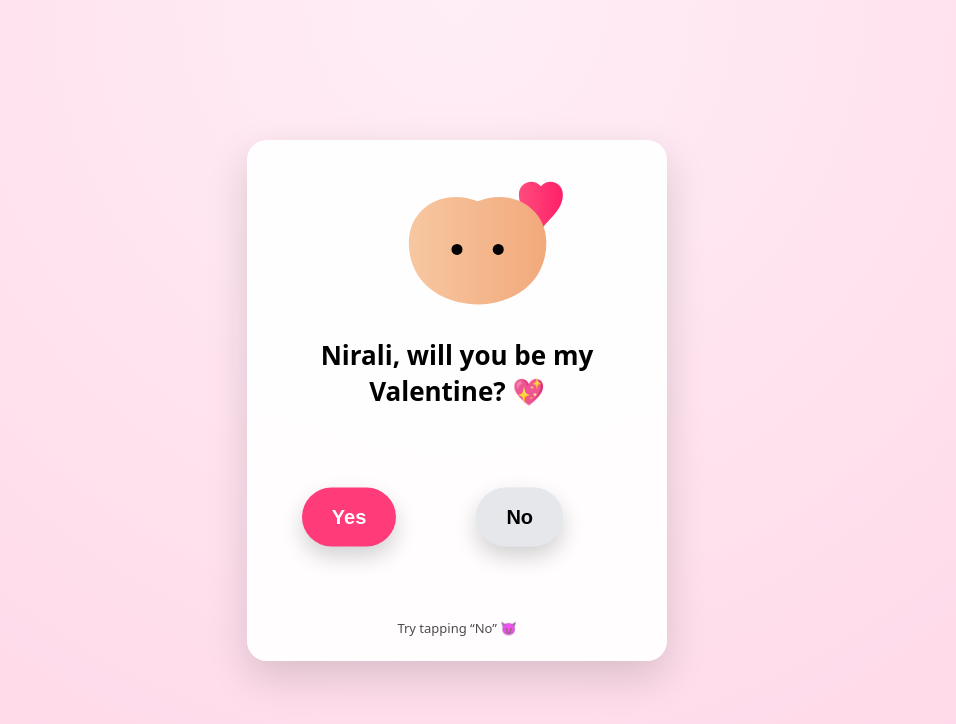
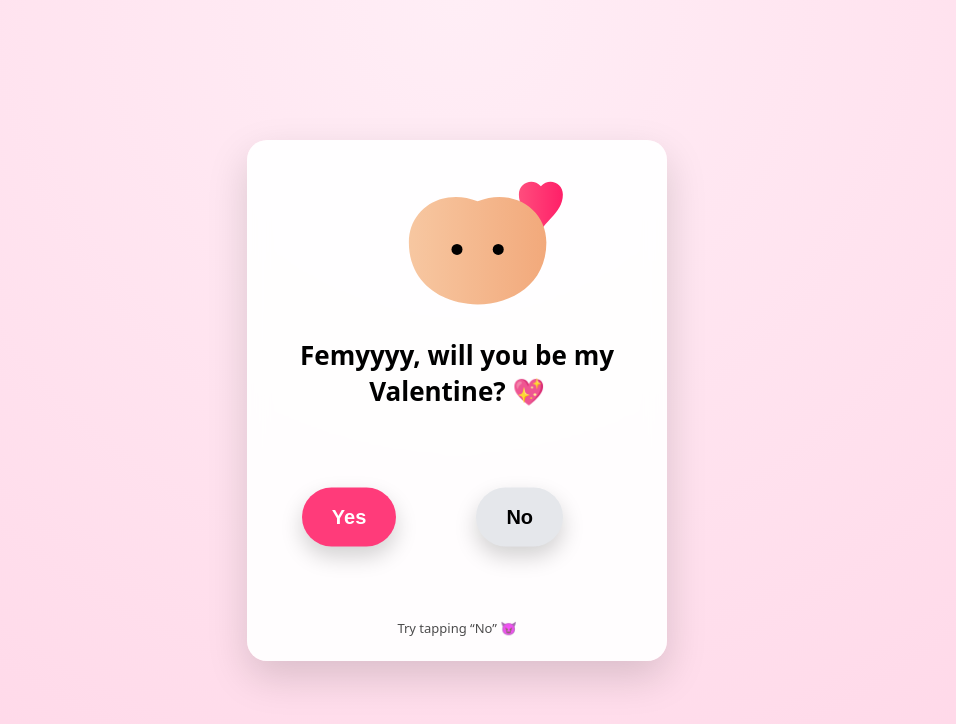
Before and after one commit to 777av/777av7, a plain HTML site: page index.html in a window 1280 px wide. Shown: the whole page, without its empty margins (183-1139 px from the left). Drawn offline with nearby package versions, Linux system fonts and the light colour scheme.

Commit message:
Update index.html

```diff
--- a/index.html
+++ b/index.html
@@ -165,7 +165,7 @@
   <circle cx="220" cy="130" r="8"/>
 </svg>
 
-<h1>Nirali, will you be my Valentine? 💖</h1>
+<h1>Femyyyy, will you be my Valentine? 💖</h1>
 
 <section class="button-zone" id="zone">
   <button id="yesBtn">Yes</button>
```
